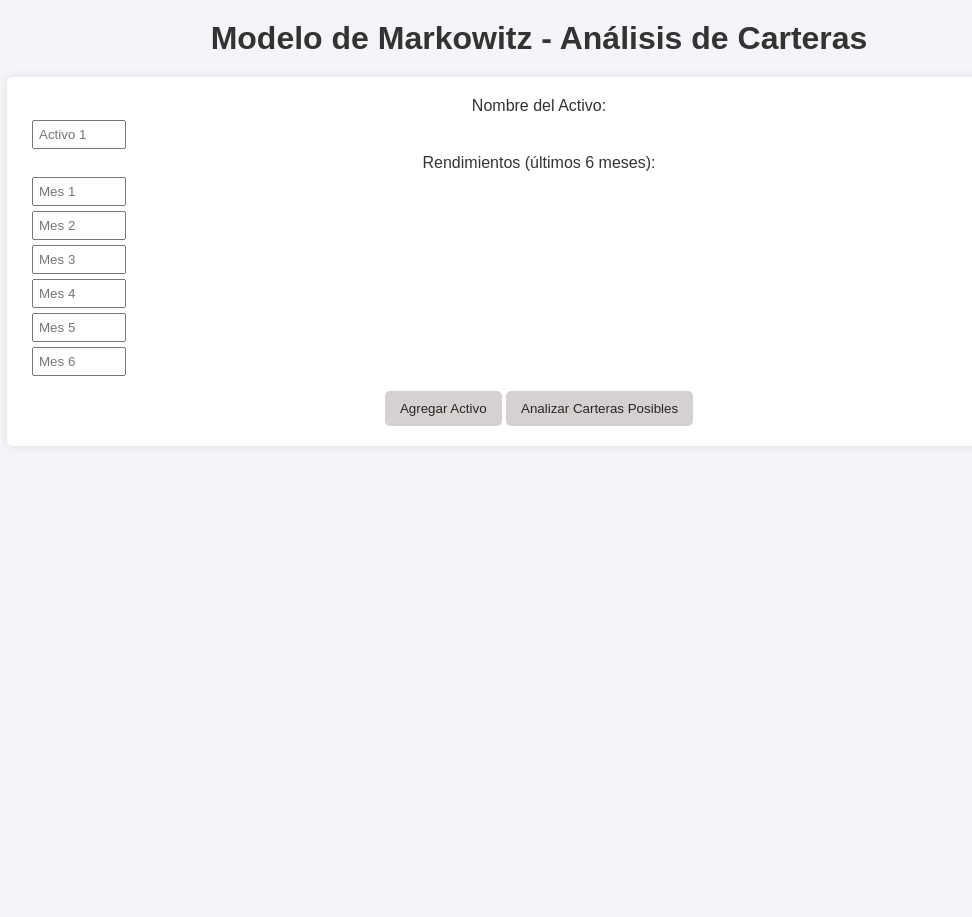
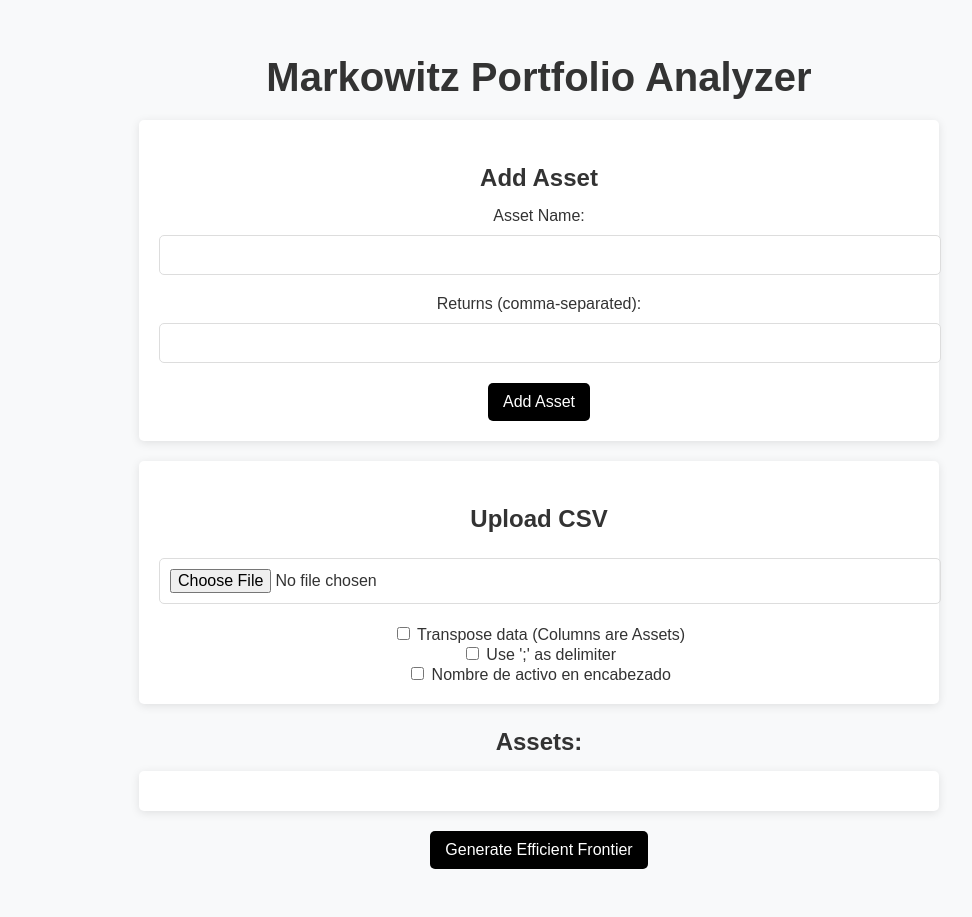
Before and after one commit to MilovanMarrder/Markowitz_app_web, a Flask app: page / in a window 1280 px wide. Shown: the whole page, without its empty margins (101-1073 px from the left). Before the commit the page ends 426 px from the top, so only its background shows below. Run offline with Flask 3, Linux system fonts and the light colour scheme; some libraries are stand-ins or nearby versions.

Commit message:
Muy satisfecho hasta el momento. Aún faltan funcionalidades pero estamos en buen camino.

```diff
--- a/app.py
+++ b/app.py
@@ -1,9 +1,7 @@
 from flask import Flask, render_template, request, jsonify
 import pandas as pd
 import numpy as np
-import plotly.graph_objects as go
-from plotly.subplots import make_subplots
-from utils import calcular_carteras
+import math
 
 app = Flask(__name__)
 
@@ -13,59 +11,40 @@ def index():
 
 @app.route('/analizar', methods=['POST'])
 def analizar():
-    # Recibir los datos del formulario
     data = request.get_json()
     activos = data['activos']
 
-    # Extraer solo los rendimientos para el DataFrame
-    activos_rendimientos = {}
-    for activo in activos:
-        activos_rendimientos[activo['nombre']] = activo['rendimientos']
+    # Convertir a DataFrame
+    activos_rendimientos = {activo['name']: activo['returns'] for activo in activos}
+    df = pd.DataFrame(activos_rendimientos)
 
-    # Crear un DataFrame solo con los rendimientos
-    returns = pd.DataFrame(activos_rendimientos)
+    # Calcular retornos esperados y matriz de covarianza
+    returns = df.mean().to_numpy()
+    cov = df.cov().to_numpy()
 
-    # Calcular carteras posibles usando el modelo de Markowitz
-    results, df_distribucion = calcular_carteras(returns)
+    # Generar carteras aleatorias
+    n_portfolios = 1000
+    x = []
+    y = []
+    text = []
 
-    # Crear el gráfico con Plotly (sin cambios en esta parte)
-    fig = go.Figure()
+    for _ in range(n_portfolios):
+        weights = np.random.random(len(activos))
+        weights /= np.sum(weights)
+        portfolio_return = np.dot(weights, returns)
+        portfolio_risk = np.sqrt(np.dot(weights.T, np.dot(cov, weights)))
 
-    # Crear hover text (sin cambios en esta parte)
-    hover_text = []
-    for _, row in results.iterrows():
-        text = f"Return: {row['Return']:.4f}<br>Risk: {row['Risk']:.4f}<br>Sharpe: {row['Sharpe']:.4f}<br>"
-        text += "<br>".join([f"{col.replace('Weight_', '')}: {w:.2%}" for col, w in row.items() if col.startswith('Weight_')])
-        hover_text.append(text)
+        x.append(portfolio_risk)
+        y.append(portfolio_return)
+        text.append(generate_tooltip_text(activos, weights, portfolio_return, portfolio_risk))
 
-    # Crear el gráfico de dispersión
-    fig.add_trace(go.Scatter(
-        x=results['Risk'],
-        y=results['Return'],
-        mode='markers',
-        marker=dict(
-            size=5,
-            color=results['Sharpe'],
-            colorscale='Viridis',
-            colorbar=dict(title='Sharpe Ratio'),
-            showscale=True
-        ),
-        text=hover_text,
-        hoverinfo='text'
-    ))
+    return jsonify({'x': x, 'y': y, 'text': text})
 
-    fig.update_layout(
-        title='Carteras Posibles',
-        xaxis_title='Riesgo de la cartera',
-        yaxis_title='Rendimiento de la cartera',
-        width=800,
-        height=600
-    )
-
-    # Convertir gráfico a JSON
-    graphJSON = fig.to_json()
-
-    return jsonify({'graph': graphJSON, 'distribucion': df_distribucion.to_dict(orient='records')})
+def generate_tooltip_text(activos, weights, portfolio_return, portfolio_risk):
+    text = f"Return: {portfolio_return:.4f}<br>Risk: {portfolio_risk:.4f}<br><br>Weights:<br>"
+    for i, asset in enumerate(activos):
+        text += f"{asset['name']}: {(weights[i] * 100):.2f}%<br>"
+    return text
 
 if __name__ == '__main__':
     app.run(debug=True)
--- a/static/css/style.css
+++ b/static/css/style.css
@@ -1,44 +1,60 @@
 body {
     font-family: Arial, sans-serif;
-    background-color: #f4f4f9;
+    background-color: #f8f9fa;
     color: #333;
-    margin: 0;
-    padding: 0;
     text-align: center;
+    padding: 20px;
+}
+
+.container {
+    max-width: 800px;
+    margin: 0 auto;
 }
 
 h1 {
-    margin: 20px 0;
+    font-size: 2.5rem;
+    margin-bottom: 20px;
 }
 
-form {
-
-    width: 80%;
-    margin: 20px auto;
-    padding: 20px;
-    background-color: #fff;
-    border-radius: 5px;
-    box-shadow: 0 0 10px rgba(0, 0, 0, 0.1);
+h3 {
+    font-size: 1.5rem;
+    margin-bottom: 15px;
 }
 
-button {
-    padding: 10px 15px;
-    margin-top: 10px;
-    background-color: #d5d1d1;
-    color: rgb(44, 35, 35);
-    border: none;
-    cursor: pointer;
+.card {
+    background-color: #fff;
+    padding: 20px;
+    margin-bottom: 20px;
     border-radius: 5px;
+    box-shadow: 0 2px 10px rgba(0, 0, 0, 0.1);
 }
 
-button:hover {
-    background-color: #8aa0b7;
+.input-field {
+    width: 100%;
+    padding: 10px;
+    margin-top: 10px;
+    margin-bottom: 20px;
+    border: 1px solid #ddd;
+    border-radius: 5px;
+    font-size: 1rem;
 }
 
-input[type="number"], input[type="text"] {
-    padding: 5px;
-    margin: 5px;
-    width: 80px;
-    display: flex;
-    justify-content: center;
+.btn {
+    background-color: #000;
+    color: white;
+    padding: 10px 15px;
+    border: none;
+    border-radius: 5px;
+    font-size: 1rem;
+    cursor: pointer;
+    transition: background-color 0.3s;
+    display: inline-block;
 }
+
+.btn:hover {
+    background-color: #333;
+}
+
+#plotly-graph {
+    margin-top: 20px;
+}
--- a/static/js/scripts.js
+++ b/static/js/scripts.js
@@ -1,59 +1,123 @@
-document.getElementById('form-activos').addEventListener('submit', function(event) {
-    event.preventDefault();
-    const formData = new FormData(this);
-    const activos = [];
-    for (let i = 0; i < formData.getAll('activo-0').length; i++) {
-        activos.push({
-            "Periodo": i + 1,  // Asumimos un índice temporal simple para el ejemplo
-            "Activo": parseFloat(formData.get(`retorno-${i}`))
-        });
+let assets = []
+let originalAssets = []  // Guardar una copia del CSV original para poder aplicar cambios de nuevo
+let assetNamesFromHeader = []  // Almacenar los nombres de los activos desde el encabezado (si está marcado el checkbox)
+
+// Agregar activo
+$('#add-asset').click(function() {
+    const name = $('#name').val()
+    const returns = $('#returns').val().split(',').map(Number)
+    if (name && returns.length > 0) {
+        assets.push({ name: name, returns: returns })
+        $('#asset-list').append(`<div><strong>${name}:</strong> ${returns.join(', ')}</div>`)
+        $('#name').val('')  // Limpiar campo de nombre
+        $('#returns').val('')  // Limpiar campo de retornos
+    } else {
+        alert('Please enter both the asset name and returns.')
     }
-fetch('/procesar_datos', {
-    method: 'POST',
-    headers: {
-        'Content-Type': 'application/json'
-    },
-    body: JSON.stringify({
-        activos: ['Activo1', 'Activo2'],
-        retornos: [0.01, 0.02]
+})
+
+// Cargar CSV
+$('#csv-file').change(function(event) {
+    const file = event.target.files[0]
+    const delimiter = $('#delimiter-csv').is(':checked') ? ';' : ','  // Delimitador del CSV
+    const useHeader = $('#header-csv').is(':checked')  // Si se usa el encabezado como nombres de activos
+
+    if (file) {
+        const reader = new FileReader()
+        reader.onload = function(e) {
+            const lines = e.target.result.split('\n')
+            assetNamesFromHeader = []  // Resetear en cada carga de CSV
+            const newAssets = []
+
+            lines.forEach((line, index) => {
+                const values = line.split(delimiter)
+                if (index === 0 && useHeader) {
+                    // Si es la primera línea y se usa el encabezado
+                    assetNamesFromHeader = values  // Almacenar los nombres de los activos desde el encabezado
+                } else {
+                    const [name, ...returns] = values
+                    newAssets.push({ name: name, returns: returns.map(Number) })
+                }
+            })
+
+            originalAssets = [...newAssets]  // Guardar copia del CSV original para futuras modificaciones
+            applyAssetChanges()
+        }
+        reader.readAsText(file)
+    }
+})
+
+// Función para aplicar transposición, nombres de encabezado, y actualizar la lista de activos
+function applyAssetChanges() {
+    let modifiedAssets = [...originalAssets]
+    const transpose = $('#transpose-csv').is(':checked')  // Si se debe transponer el CSV
+    const useHeader = $('#header-csv').is(':checked')  // Si se usa el encabezado como nombres de activos
+
+    if (transpose) {
+        const transposedAssets = []
+        const numReturns = modifiedAssets[0].returns.length
+        for (let i = 0; i < numReturns; i++) {
+            let name = `Asset ${i + 1}`
+            if (useHeader && assetNamesFromHeader.length > 0) {
+                name = assetNamesFromHeader[i] || name  // Usar el nombre del encabezado si está disponible
+            }
+            const asset = { name: name, returns: [] }
+            modifiedAssets.forEach(a => asset.returns.push(a.returns[i]))
+            transposedAssets.push(asset)
+        }
+        assets = transposedAssets
+    } else {
+        assets = modifiedAssets
+    }
+
+    // Actualizar la lista de activos en el frontend
+    $('#asset-list').html('')  // Limpiar la lista anterior
+    assets.forEach(asset => {
+        $('#asset-list').append(`<div><strong>${asset.name}:</strong> ${asset.returns.join(', ')}</div>`)
+    })
+}
+
+// Listener para los checkboxes
+$('#transpose-csv').change(applyAssetChanges)
+$('#header-csv').change(applyAssetChanges)
+$('#delimiter-csv').change(function() {
+    const file = $('#csv-file')[0].files[0]
+    if (file) {
+        // Vuelve a leer el CSV con el nuevo delimitador
+        $('#csv-file').trigger('change')
+    }
+})
+
+// Generar gráfico
+$('#generate-graph').click(function() {
+    if (assets.length === 0) {
+        alert('Please add at least one asset before generating the graph.')
+        return
+    }
+
+    $.ajax({
+        url: '/analizar',
+        method: 'POST',
+        contentType: 'application/json',
+        data: JSON.stringify({ activos: assets }),
+        success: function(data) {
+            Plotly.newPlot('plotly-graph', [{
+                x: data.x,
+                y: data.y,
+                mode: 'markers',
+                marker: { size: 5, color: 'blue' },
+                text: data.text,
+                hoverinfo: 'text'
+            }], {
+                title: 'Efficient Frontier',
+                xaxis: { title: 'Risk (Standard Deviation)' },
+                yaxis: { title: 'Expected Return' },
+                width: 800,
+                height: 600
+            })
+        },
+        error: function() {
+            alert('Error generating the graph. Please try again.')
+        }
     })
 })
-.then(response => response.json())  // Asegúrate de que response.json() está bien
-.then(data => {
-    console.log(data);
-    // Procesa los datos recibidos
-})
-.catch(error => {
-    console.error('Error:', error);
-});
-
-}
-function addRow() {
-    const container = document.getElementById('activos-container');
-    const rowCount = container.getElementsByClassName('activo-row').length;
-    const newRow = document.createElement('div');
-    newRow.className = 'activo-row';
-    newRow.innerHTML = `
-        <label for="activo-${rowCount}">Activo:</label>
-        <input type="text" name="activo-${rowCount}" required>
-        <label for="retorno-${rowCount}">Retornos:</label>
-        <input type="text" name="retorno-${rowCount}" required>
-    `;
-    container.appendChild(newRow);
-}
-
-function plotGraph(data) {
-    const trace = {
-        x: data.risk,
-        y: data.return,
-        mode: 'markers',
-        type: 'scatter',
-        marker: { size: 8, color: data.sharpe_ratio, colorscale: 'Viridis', showscale: true }
-    };
-    const layout = {
-        xaxis: { title: 'Riesgo' },
-        yaxis: { title: 'Retorno' },
-        title: 'Frontera Eficiente'
-    };
-    Plotly.newPlot('chart', [trace], layout);
-}
--- a/templates/index.html
+++ b/templates/index.html
@@ -3,69 +3,51 @@
 <head>
     <meta charset="UTF-8">
     <meta name="viewport" content="width=device-width, initial-scale=1.0">
+    <title>Markowitz Portfolio Analyzer</title>
     <link rel="stylesheet" href="{{ url_for('static', filename='css/style.css') }}">
-    <title>Modelo de Markowitz</title>
+    <script src="https://cdn.plot.ly/plotly-latest.min.js"></script>
+    <script src="https://code.jquery.com/jquery-3.6.0.min.js"></script>
 </head>
 <body>
-    <h1>Modelo de Markowitz - Análisis de Carteras</h1>
+    <div class="container">
+        <h1>Markowitz Portfolio Analyzer</h1>
 
-    <form id="form-activos">
-        <div id="activos-container">
-            <!-- Primer activo -->
-            <div class="activo">
-                <label>Nombre del Activo:</label>
-                <input type="text" name="nombre_activo" placeholder="Activo 1">
-                <div class="rendimientos">
-                    <label>Rendimientos (últimos 6 meses):</label>
-                    <input type="number" name="rendimiento_mes" placeholder="Mes 1" step="0.01">
-                    <input type="number" name="rendimiento_mes" placeholder="Mes 2" step="0.01">
-                    <input type="number" name="rendimiento_mes" placeholder="Mes 3" step="0.01">
-                    <input type="number" name="rendimiento_mes" placeholder="Mes 4" step="0.01">
-                    <input type="number" name="rendimiento_mes" placeholder="Mes 5" step="0.01">
-                    <input type="number" name="rendimiento_mes" placeholder="Mes 6" step="0.01">
-                </div>
-            </div>
+        <div class="card">
+            <h3>Add Asset</h3>
+            <label for="name">Asset Name:</label>
+            <input type="text" id="name" class="input-field">
+            <br>
+            <label for="returns">Returns (comma-separated):</label>
+            <input type="text" id="returns" class="input-field">
+            <br>
+            <button id="add-asset" class="btn">Add Asset</button>
         </div>
-        <button type="button" id="agregar-activo">Agregar Activo</button>
-        <button type="submit">Analizar Carteras Posibles</button>
-    </form>
 
-    <div id="grafico-container"></div>
+        <div class="card">
+            <h3>Upload CSV</h3>
+            <input type="file" id="csv-file" class="input-field" accept=".csv">
+            <br>
+            <label for="transpose-csv">
+                <input type="checkbox" id="transpose-csv"> Transpose data (Columns are Assets)
+            </label>
+            <br>
+            <label for="delimiter-csv">
+                <input type="checkbox" id="delimiter-csv"> Use ';' as delimiter
+            </label>
+            <br>
+            <label for="header-csv">
+                <input type="checkbox" id="header-csv"> Nombre de activo en encabezado
+            </label>
+        </div>
 
-    <script src="https://cdn.plot.ly/plotly-latest.min.js"></script>
-    <script src="https://code.jquery.com/jquery-3.6.0.min.js"></script>
-    <script>
-        // Agregar nuevo activo
-        $('#agregar-activo').on('click', function () {
-            $('#activos-container').append($('.activo:first').clone());
-        });
+        <h3>Assets:</h3>
+        <div id="asset-list" class="card"></div>
 
-        // Enviar datos del formulario
-        $('#form-activos').on('submit', function (e) {
-            e.preventDefault();
+        <button id="generate-graph" class="btn">Generate Efficient Frontier</button>
 
-            let activos = [];
-            $('.activo').each(function () {
-                let nombre = $(this).find('input[name="nombre_activo"]').val();
-                let rendimientos = [];
-                $(this).find('input[name="rendimiento_mes"]').each(function () {
-                    let valor = parseFloat($(this).val());
-                    rendimientos.push(valor);
-                });
-                activos.push({ nombre: nombre, rendimientos: rendimientos });
-            });
+        <div id="plotly-graph"></div>
+    </div>
 
-            $.ajax({
-                url: '/analizar',
-                method: 'POST',
-                contentType: 'application/json',
-                data: JSON.stringify({ activos: activos }),
-                success: function (data) {
-                    let graph = data.graph;
-                    Plotly.newPlot('grafico-container', JSON.parse(graph));
-                }
-            });
-        });
-    </script>
+    <script src="{{ url_for('static', filename='js/scripts.js') }}"></script>
 </body>
 </html>
```
